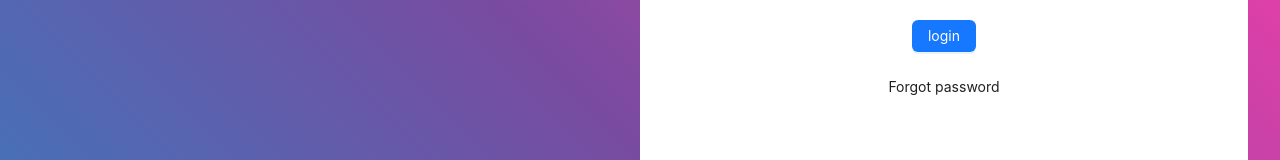
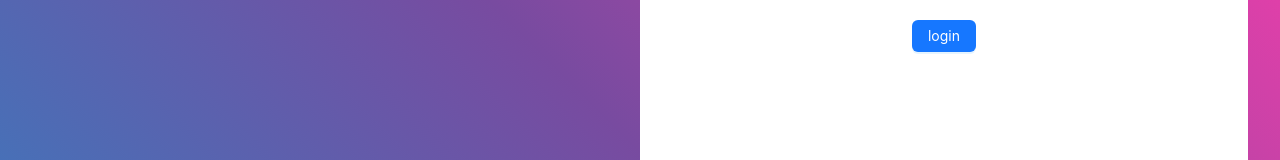
Before and after one commit to MuhammadAsif46/Authentication-with-Appwrite, a React (Vite) app: page / in a window 1280 px wide. Shown: the part 249-409 px from the top of the page. Built offline with nearby package versions, Linux system fonts and the light colour scheme; the HTML template or start-up script is replaced by a standard one.

Commit message:
done full authentication with appwrite

```diff
--- a/src/components/Login/AntdForm/AntdForm.jsx
+++ b/src/components/Login/AntdForm/AntdForm.jsx
@@ -27,7 +27,6 @@ const AntdForm = () => {
   const onFinishFailed = (errorInfo) => {
     console.log("Failed:", errorInfo);
   };
-  console.log(error);
   return (
     <>
       {error && <div className="text-red-600">{error}</div>}
@@ -95,14 +94,14 @@ const AntdForm = () => {
           </Button>
         </Form.Item>
 
-        <div>
+        {/* <div>
           <Link
             to="/update-password"
-            className="text-blue-800 hover:bg-slate-300 p-2 rounded-lg hover:text-blue-700"
+            className="text-blue-800 hover:bg-slate-300 p-2 rounded-lg hover:text-b"
           >
             Forgot password
           </Link>
-        </div>
+        </div> */}
       </Form>
     </>
   );
--- a/src/components/Profile/Profile.jsx
+++ b/src/components/Profile/Profile.jsx
@@ -48,12 +48,20 @@ const Profile = () => {
               laboriosam ex nostrum.
             </p>
             <p className="text-xl">Hello {isLoggedIn.name}</p>
+            <div className="flex gap-4">
+              <button
+                className="btn btn-secondary rounded-full"
+                onClick={()=> navigate("/update-password")}
+              >
+                Update Password
+              </button>
               <button
                 className="btn btn-danger rounded-full"
                 onClick={logoutHandler}
               >
                 Logout
               </button>
+            </div>
           </div>
         </>
       ) : (
--- a/src/components/Signup/SignupForm/SignupForm.jsx
+++ b/src/components/Signup/SignupForm/SignupForm.jsx
@@ -20,7 +20,7 @@ const SignupForm = () => {
     promise.then(
       function (response) {
         console.log(response);
-        navigate("/profile");
+        navigate("/");
       },
       function (error) {
         console.log(error); // Failure
--- a/src/components/UpdatePassword/UpdatePasswordForm/UpdatePasswordForm.jsx
+++ b/src/components/UpdatePassword/UpdatePasswordForm/UpdatePasswordForm.jsx
@@ -1,24 +1,27 @@
-import React from "react";
+import React, { useState } from "react";
 import { Button, Checkbox, Form, Input } from "antd";
 import { Link, useNavigate } from "react-router-dom";
 import { account } from "../../../appwrite/appwriteConfig";
 
 const UpdatePasswordForm = () => {
+  const [error, setError] = useState("");
   const navigate = useNavigate();
+
   const onFinish = async (values) => {
     console.log("Success:", values);
 
-    const { password } = values;
+    const { newPassword, oldPassword } = values;
 
     try {
-      const result = await account.updatePassword(
-        password, // password
-        "password" // oldPassword (optional)
-      );
-      console.log(result.password);
+      // Attempt to update the password
+      const response = await account.updatePassword(newPassword, oldPassword);
+      console.log("Password updated successfully:", response);
+      alert("Password updated successfully");
       navigate("/profile");
     } catch (error) {
-      console.log(error);
+      // Handle any errors that occur during the password update
+      console.error("Failed to update password:", error.message);
+      setError(error.message);
     }
   };
 
@@ -27,6 +30,8 @@ const UpdatePasswordForm = () => {
   };
 
   return (
+    <>
+      {error && <div className="text-red-600">{error}</div>}
       <Form
         name="basic"
         initialValues={{
@@ -37,19 +42,19 @@ const UpdatePasswordForm = () => {
         autoComplete="off"
       >
         <Form.Item
-        name="password"
+          name="newPassword"
           rules={[
             {
               required: true,
-            message: "Please input your password!",
+              message: "Please input your newPassword!",
             },
           ]}
         >
-        <Input.Password className="w-96" placeholder="Password" />
+          <Input.Password className="w-96" placeholder="New Password" />
         </Form.Item>
 
         <Form.Item
-        name="oldpassword"
+          name="oldPassword"
           // rules={[
           //   {
           //     required: true,
@@ -57,7 +62,10 @@ const UpdatePasswordForm = () => {
           //   },
           // ]}
         >
-        <Input.Password className="w-96" placeholder="Oldpassword(optional)" />
+          <Input.Password
+            className="w-96"
+            placeholder="Oldpassword(optional)"
+          />
         </Form.Item>
 
         <Form.Item>
@@ -66,6 +74,7 @@ const UpdatePasswordForm = () => {
           </Button>
         </Form.Item>
       </Form>
+    </>
   );
 };
 export default UpdatePasswordForm;
```
Lines whose indentation alone changed are shown as unchanged.
